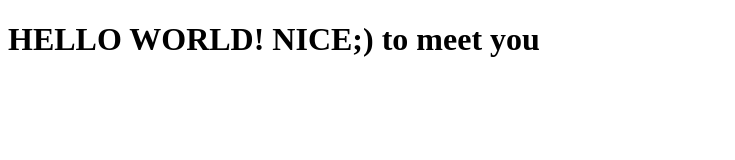
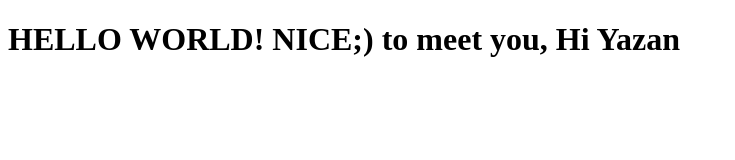
Before and after one commit to morde/nice_interview, a plain HTML site: page index.html in a window 1280 px wide. Shown: the whole page, without its empty margins (0-735 px from the left). Drawn offline with Linux system fonts and the light colour scheme.

Commit message:
add yazan to html

```diff
--- a/index.html
+++ b/index.html
@@ -1,6 +1,6 @@
 <!DOCTYPE html>
 <html>
     <body>
-        <h1>HELLO WORLD! NICE;) to meet you</h1>
+        <h1>HELLO WORLD! NICE;) to meet you, Hi Yazan</h1>
     </body>
 </html>
```
